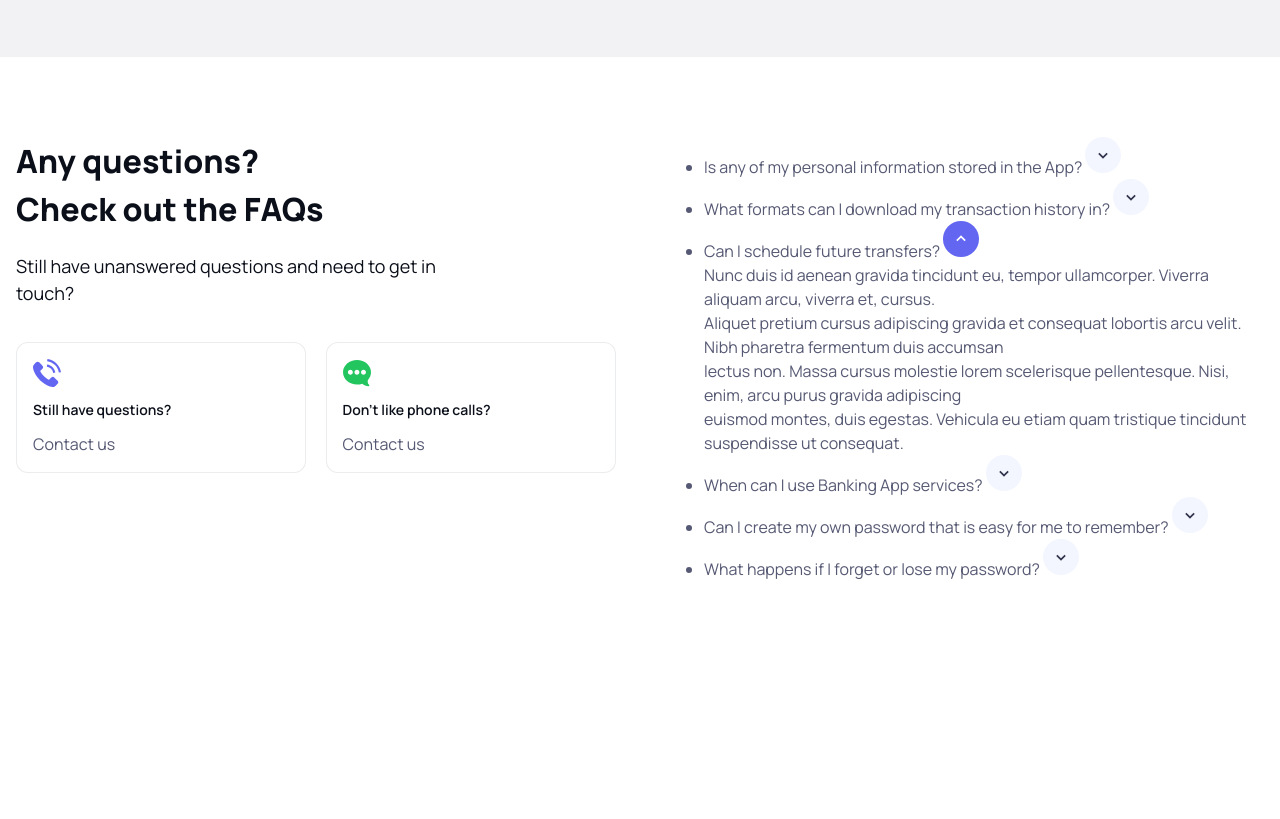
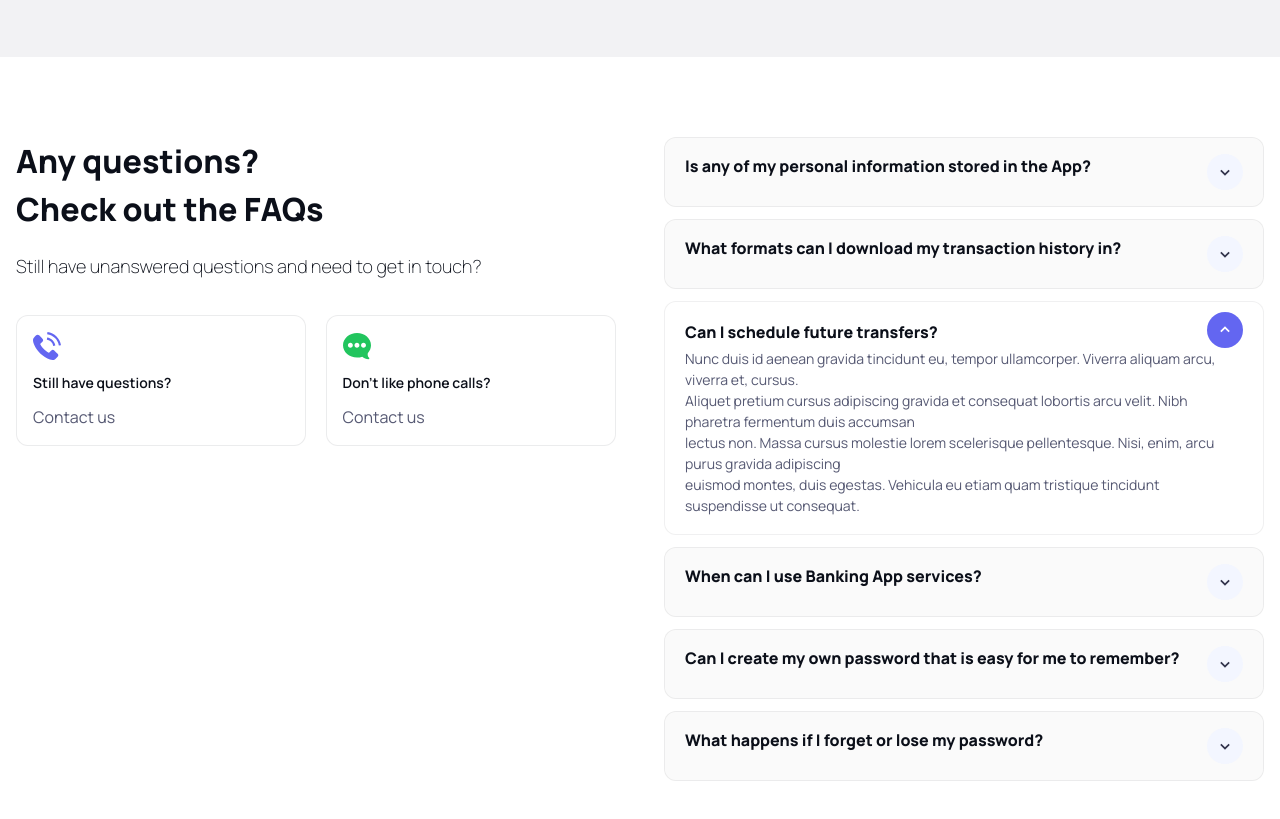
Before and after one commit to JoachimPersson88/silicon, a website: page project/index.html in a window 1280 px wide. Shown: the part 3320-4139 px from the top of the page. Before the commit the page ends 3981 px from the top, so only its background shows below. Drawn offline with Linux system fonts and the light colour scheme; files whose address does not match are found by name.

Commit message:
"FAQ-Section" have managed to create a panel for the question. Had some problems with the open part but finally got it right.

```diff
--- a/project/style.css
+++ b/project/style.css
@@ -790,14 +790,14 @@ body.darkMode .brands img.logoDark {
     .faq-title {
       color: var(--color-heading-text); /* rubrikfärg */
       font-size: 32px; /* rubrikstorlek */
-      font-weight: 800; /* tjocklek */
+      font-weight: 900; /* tjocklek */
     }
 
     /* innehåll */
     .faq-ingress {
       color: var(--color-heading-text); /* färg */
       font-size: 18px; /* textstorlek */
-      max-width: 440px;
+      font-weight: 160; /* tjocklek */
     }
 
     .faq-item-grid {
@@ -822,11 +822,53 @@ body.darkMode .brands img.logoDark {
       font-size: 14px;
       font-weight: 600;
     }
+  }
 
-    /* frågelistan */
+  /* frågelistan */
     .faq-list {
-      list-style-image: url('../project/assets_light/symbols/check\ symbol.svg');
-      padding: 20px 0 30px 25px; /* mellanrum på alla håll */
+    list-style: none;
+    padding: 0;
+    margin: 0;
+    display: grid;
+    gap: 12px;
+
+    /* listans innehåll */
+    li {
+      background: rgba(11,15,25,.02);
+      border: 1px solid rgba(11,15,25,.06);
+      border-radius: 12px;
+      padding: 16px 20px;
+      display: flex;
+      justify-content: space-between;
+      font-weight: 900;
+      color: var(--color-heading-text);
+    }
+
+    /* öppnad flik */
+    .faq-open {
+      flex-direction: column;
+      align-items: flex-start;
+      background: #fff;
+      padding: 18px 20px;
+    }
+
+    /* öppnad flik bild */
+    .faq-open img {
+      align-self: flex-end;
+      margin-top: -32px;
+    }
+
+    /* text till öppnad flik */
+    .faq-open p {
+      font-weight: 400;
+      color: var(--color-body-text);
+      font-size: 14px;
+    }
+
+    /* ikonerna till flikarna */
+    .img {
+      width: 36px;
+      height: 36px;
     }
   }
 }
```
